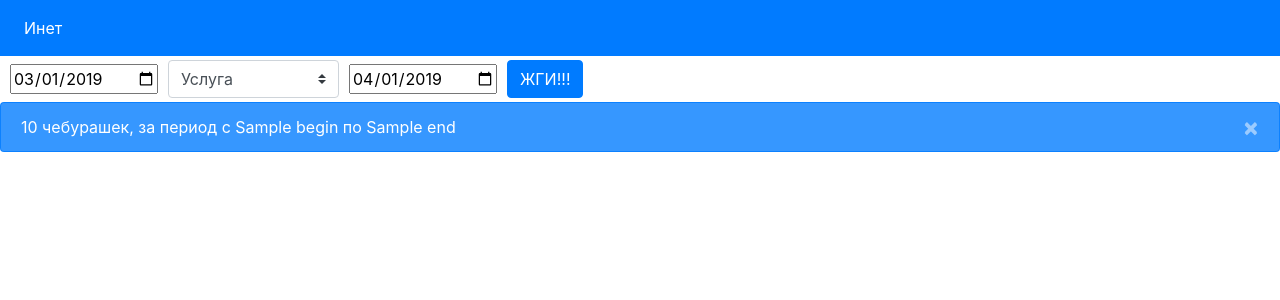
After one commit to SobolevDA/provider_web, a Flask app: template templates/inform.html in a window 1280 px wide. The commit adds this page. Shown: the top 300 px of the page. Run offline with Flask 2, Linux system fonts and the light colour scheme; the template is opened without the code that fills it: most values are stand-ins (such as "Sample title", 1, 10 or a date in 2020); some libraries are stand-ins or nearby versions.

Commit message:
select all customer for ethernet

```diff
--- a/app.py
+++ b/app.py
@@ -1,5 +1,5 @@
 from flask import Flask, render_template, request
-from query_select import service_customer, count
+from query_select import service_customer, count_dis
 from query_date import date_time
 
 app = Flask(__name__)
@@ -10,21 +10,26 @@ def hello():
     return render_template('index.html', service=service_customer)
 
 
-@app.route('/count/', methods=['POST'])
+@app.route('/ethernet/', methods=['POST'])
 def count():
-    begin_date = request.form.get('begin_date')
-    begin_date = date_time(begin_date)
-
-    end_date = request.form.get('end_date')
-    end_date = date_time(end_date)
-
-    service_id = request.form.get('id_name.id')
-    print(service_id)
-
-    print(end_date)
+    begin = request.form.get('begin')
+    begin_date = date_time(begin)
     print(begin_date)
 
-    return render_template('index.html')
+    end = request.form.get('end')
+    end_date = date_time(end)
+    print(end_date)
+
+    id_service = request.form.get('services')
+    print(id_service)
+
+    discount = count_dis(begin_date, end_date, id_service)
+    print(discount)
+
+    return render_template('inform.html',
+                           discount=discount,
+                           begin=begin, end=end,
+                           service=service_customer)
 
 
 if __name__ == '__main__':
--- a/static/css/style.css
+++ b/static/css/style.css
@@ -1,5 +1,5 @@
 .bg-light {
-    background-color: #0202ff !important;
+    background-color: #017bff !important;
 }
 
 .navbar-light .navbar-nav .active>.nav-link, .navbar-brand {
@@ -9,3 +9,9 @@
 .form-row  {
     margin-left: 5px !important;
 }
+
+.alert-warning{
+    color: white !important;
+    background-color: #017bffc9 !important;
+    border-color: #017bffc9 !important
+}
--- a/templates/base.html
+++ b/templates/base.html
@@ -13,14 +13,11 @@
   </head>
 <body>
         <nav class="navbar navbar-expand-lg navbar-light bg-light">
-                <a class="navbar-brand" href="#">Navbar</a>
-                <button class="navbar-toggler" type="button" data-toggle="collapse" data-target="#navbarNav" aria-controls="navbarNav" aria-expanded="false" aria-label="Toggle navigation">
-                  <span class="navbar-toggler-icon"></span>
-                </button>
+
                 <div class="collapse navbar-collapse" id="navbarNav">
                   <ul class="navbar-nav">
                     <li class="nav-item active">
-                      <a class="nav-link" href="#">Home <span class="sr-only">(current)</span></a>
+                      <a class="nav-link" href="#">Инет <span class="sr-only">(current)</span></a>
                     </li>
                   </ul>
                 </div>
--- a/templates/index.html
+++ b/templates/index.html
@@ -2,13 +2,13 @@
 
 {% block form %}
 
-<form method="POST" action="/count/">
+<form method="POST" action="/ethernet/">
     <div class="form-row align-items-center">
       <div class="col-auto my-1">
-       <input type="date" name="begin_date" value="2019-03-01">
+       <input type="date" name="begin" value="2019-03-01">
       </div>
       <div class="col-auto my-1">
-       <select class="custom-select mr-sm-2" id="inlineFormCustomSelect">
+       <select class="custom-select mr-sm-2" id="inlineFormCustomSelect" name="services">
           <option selected>Услуга</option>
           {% for id_name in service %}
           <option value="{{ id_name.id }}">{{ id_name.name }}</option>
@@ -16,12 +16,14 @@
         </select>
       </div>
       <div class="col-auto my-1">
-          <input type="date" name="end_date" value="2019-04-01">
+          <input type="date" name="end" value="2019-04-01">
          </div>
       <div class="col-auto my-1">
         <button type="submit" class="btn btn-primary">ЖГИ!!!</button>
       </div>
     </div>
   </form>
+{% block inform %}
+{% endblock %}
 
 {% endblock %}
--- /dev/null
+++ b/templates/inform.html
@@ -0,0 +1,12 @@
+{% extends 'index.html' %}
+
+{% block inform %}
+
+<div class="alert alert-warning alert-dismissible fade show" role="alert">
+    {{ discount }}  чебурашек, за период с {{ begin }} по {{ end }}
+    <button type="button" class="close" data-dismiss="alert" aria-label="Close">
+      <span aria-hidden="true">&times;</span>
+    </button>
+  </div>
+
+{% endblock %}
```
Also changed, not shown: query_select.py (+10 -9 lines).
